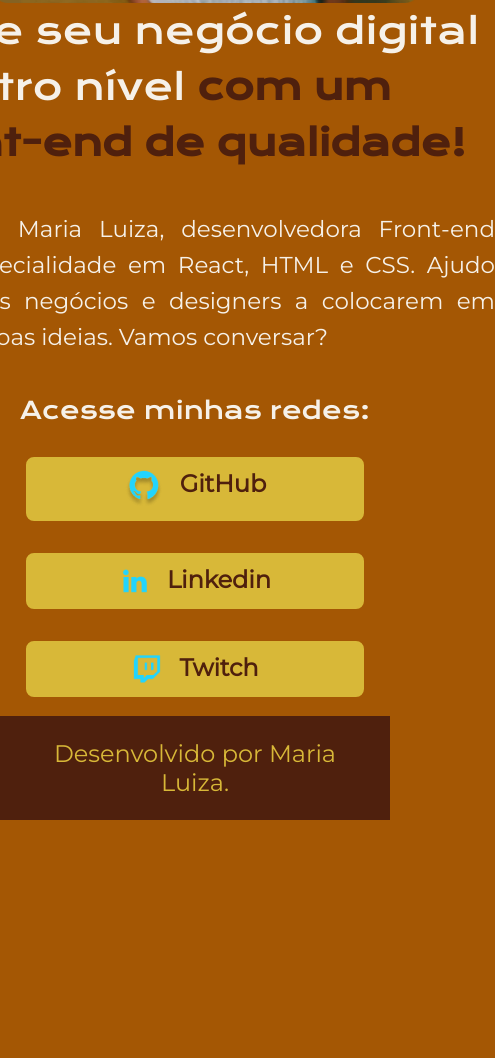
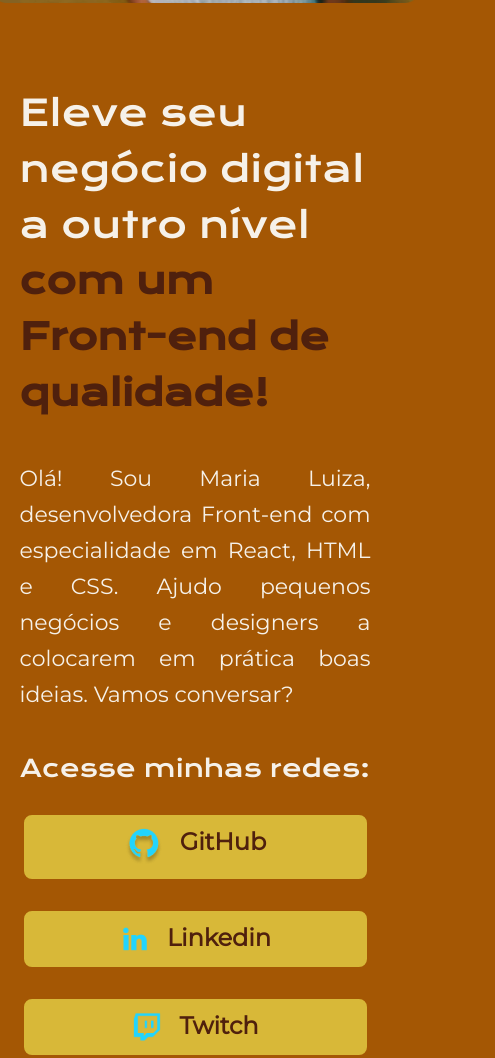
Before and after one commit to mariblu0211/Maria-Portifolioo, a plain HTML site: page index.html in a window 390 px wide. Shown: the part 634-1692 px from the top of the page, 495 px wide, since content can reach past the window. Before the commit the page ends 1454 px from the top, so only its background shows below. Drawn offline with nearby package versions, Linux system fonts and the light colour scheme.

Commit message:
Update style.css

```diff
--- a/estilos/style.css
+++ b/estilos/style.css
@@ -115,20 +115,106 @@ body{
     padding: 2% 0% 0% 15%;
 }
 
-@media(max - widht: 1200px);
-.apresentacao{
-    flex-direction:column-reverse;
+@media screen and (max-width:1000px) {
+
+
+body{
+    height: 100vh;
+    box-sizing: border-box;
+    background-color: var(---cor-primaria);
+    color: var(---cor-terciaria);
 }
-.cabecalho{
+.titulo-destaque{
+    color: var(---cor-quinaria);
+}
+
+.cabecalho {
     padding: 10%;
 }
-.cabecalho_menu{
-    justify-content:center;
+.apresentacao {
+    display: flex;
+    align-items: center;
+    justify-content: space-between;
+    padding: 5%;
+    gap: 82px;
+    flex-direction: column-reverse;
+
 }
-.apresentacao{
-    flex-direction:column-reverse;
-    padding: 5%;
+
+.cabecalho_menu {
+    justify-content: center;
+
 }
-.apresentacao-conteudo{
-    widht: auto;
+.cabecalho_menu_link {
+    font-family: var(---fonte-secundaria);
+    font-weight: 600;
+    font-size: 1.5rem;
+    color: var(---cor-quinaria);
+    text-decoration: none;
 }
+.apresentacao_conteudo{
+    width: auto;
+    display: flex;
+    flex-direction: column;
+    gap: 40px;
+}
+.apresentacao_conteudo_texto{
+    font-size: 1.375rem;
+    font-family: var(---fonte-secundaria);
+    font-weight: 480;
+    line-height: 36px;
+    text-align: justify;
+}
+.apresentacao_conteudo_titulo{
+    font-size: 2.25rem;
+    font-family: var(---fonte-primaria);
+    font-weight: 400;
+    line-height: 56px;
+}
+.apresentacao_links{
+    display: flex;
+    justify-content: space-between;
+    flex-direction: column;
+    align-items: center;
+    gap: 32px;
+}
+.apresentacao_links_subtitulo {
+    font-family: var(---fonte-primaria);
+    font-weight: 400;
+    size: 24px;
+}
+.apresentacao_links_link{
+    background-color:var(---cor-quaternaria);
+    text-align: center;
+    font-size: 1.5rem;
+    font-weight: 600;
+    font-family: var(---fonte-secundaria);
+    text-decoration: none;
+    border: 2px solid;
+    border-color: var(---cor-quaternaria);
+    display: flex;
+    justify-content: center;
+    gap: 16px;
+    display: flex;
+    width: 275px;
+    color: var(---cor-quinaria);
+    border-radius: 8px;
+    padding: 10px 32px;
+}
+.apresentacao_links_link:hover{
+    background-color: var(---cor-primaria);
+}
+.imagem {
+    width: auto;
+
+}
+.rodape{
+    color: var(---cor-quaternaria);
+    background-color: var(---cor-quinaria);
+    padding: 23px;
+    text-align: center;
+    font-family: var(---fonte-secundaria);
+    font-size: 1.5rem;
+    font-weight: 400;
+}
+}
```
